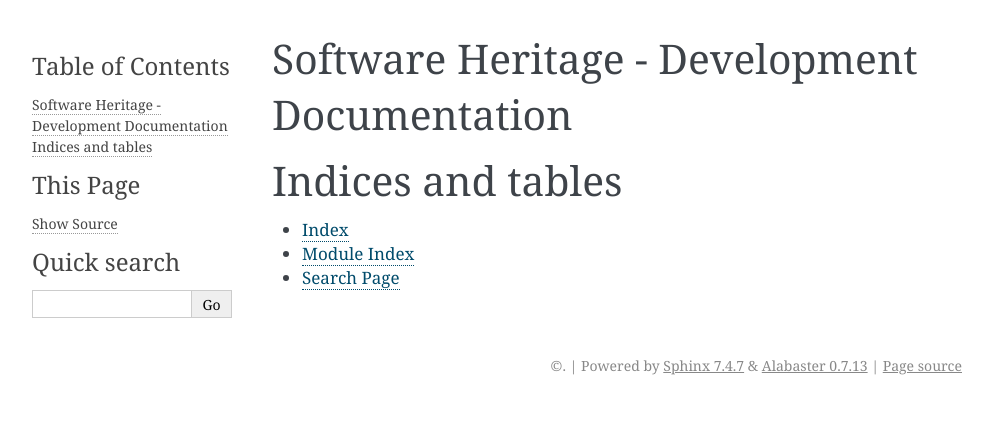
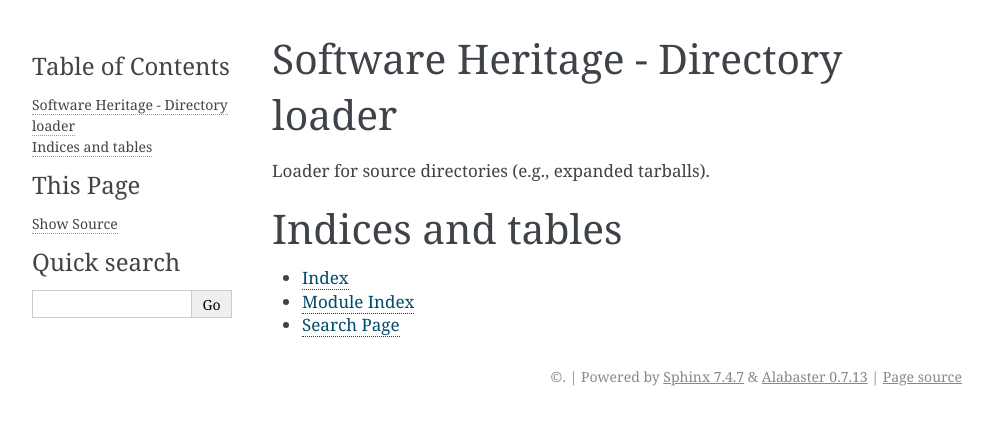
Before and after one commit to SoftwareHeritage/swh-loader-dir, a Sphinx documentation site: the page built from docs/index.rst, in a window 1280 px wide. Shown: the top 425 px of the page, without its empty margins (148-1141 px from the left). Built offline with Sphinx 7.4.7, drawn with Linux system fonts in a browser that asks for light colours; pages that are not in the unit, such as notebooks, are missing from menus.

Commit message:
docs: add title and brief module description

```diff
--- a/docs/index.rst
+++ b/docs/index.rst
@@ -1,7 +1,10 @@
 .. _swh-loader-dir:
 
-Software Heritage - Development Documentation
-=============================================
+Software Heritage - Directory loader
+====================================
+
+Loader for source directories (e.g., expanded tarballs).
+
 
 .. toctree::
    :maxdepth: 2
@@ -9,6 +12,7 @@
 
    README.md
 
+
 Indices and tables
 ==================
 
```
